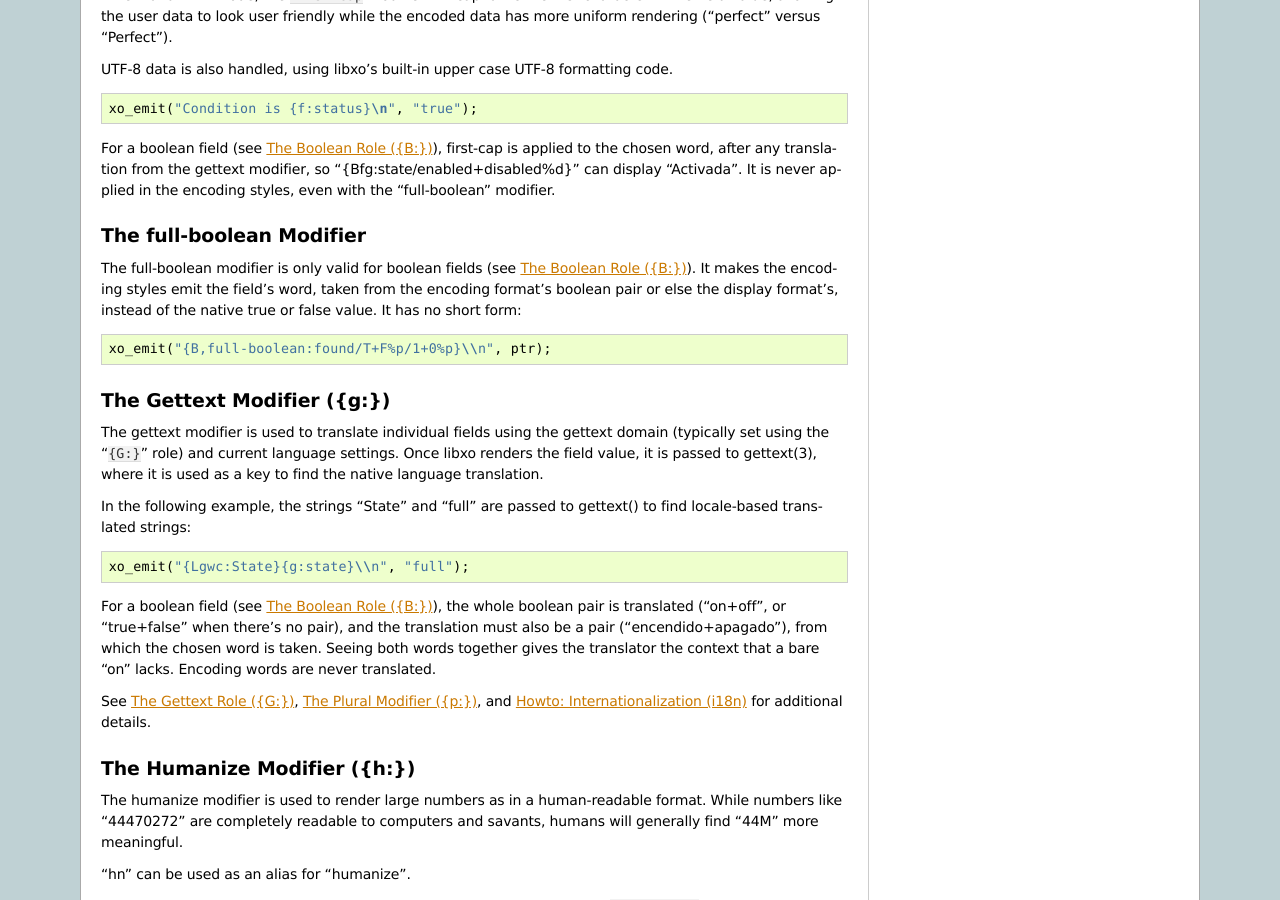
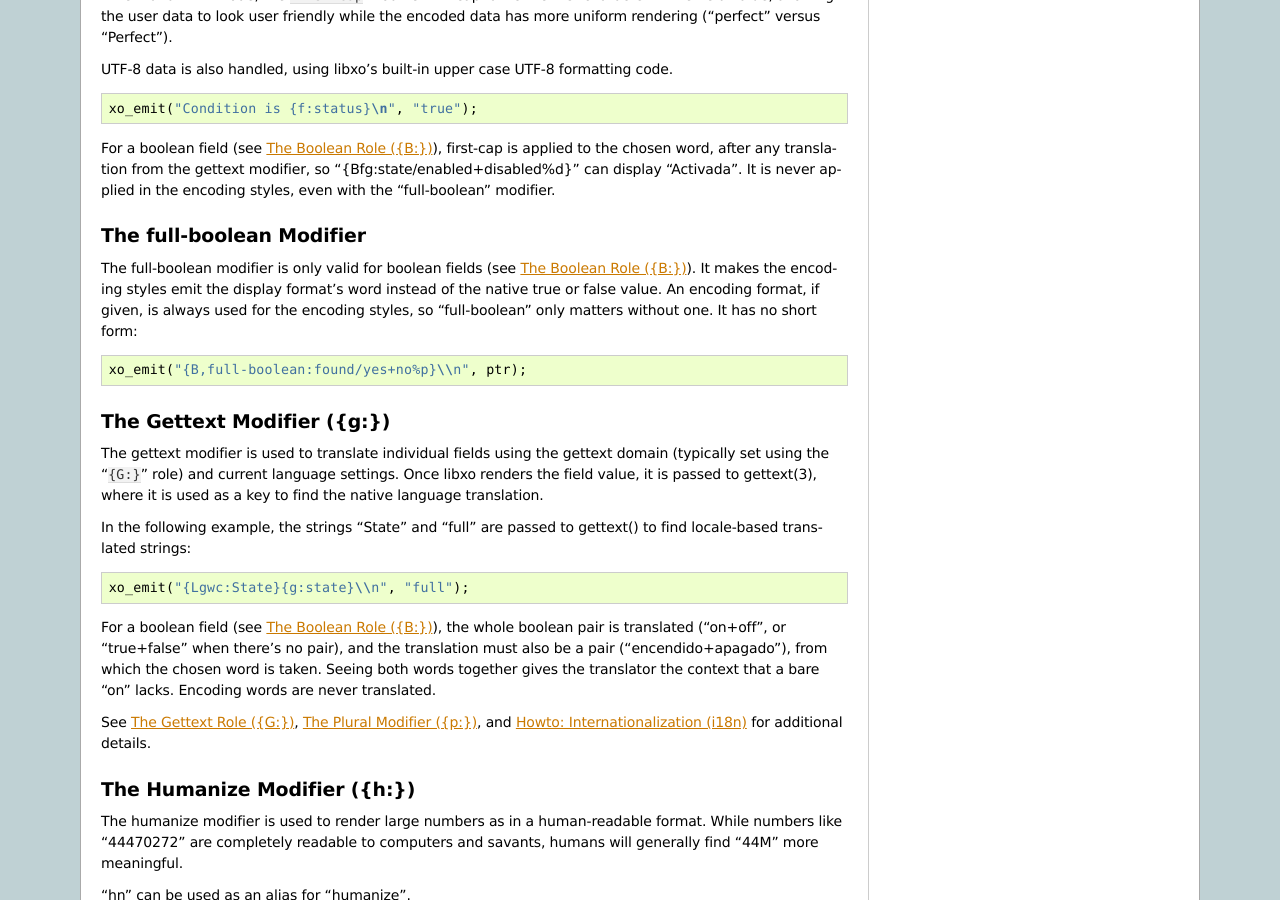
Before and after one commit to Juniper/libxo, a Sphinx documentation site: the page built from doc/field-modifiers.rst, in a window 1280 px wide and 900 px high, scrolled down 3877 px. Built offline with Sphinx 7.4.7, drawn with Linux system fonts in a browser that asks for light colours.

Commit message:
Update docs for full-boolean

```diff
--- a/doc/field-modifiers.rst
+++ b/doc/field-modifiers.rst
@@ -264,11 +264,12 @@ The full-boolean Modifier
 
 The full-boolean modifier is only valid for boolean fields (see
 :ref:`boolean-role`).  It makes the encoding styles emit the
-field's word, taken from the encoding format's boolean pair or else
-the display format's, instead of the native true or false value.
-It has no short form::
+display format's word instead of the native true or false value.
+An encoding format, if given, is always used for the encoding
+styles, so "full-boolean" only matters without one.  It has no
+short form::
 
-    xo_emit("{B,full-boolean:found/T+F%p/1+0%p}\\n", ptr);
+    xo_emit("{B,full-boolean:found/yes+no%p}\\n", ptr);
 
 The Gettext Modifier ({g:})
 +++++++++++++++++++++++++++
```
